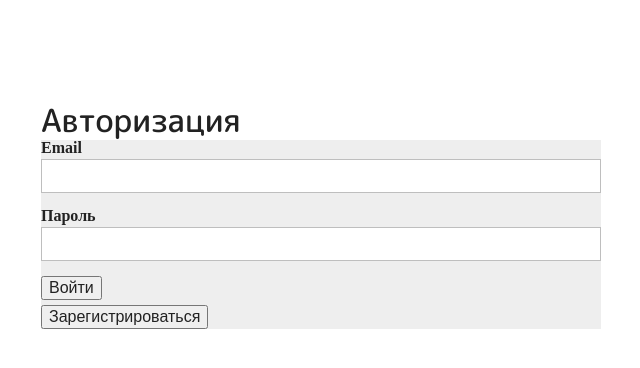
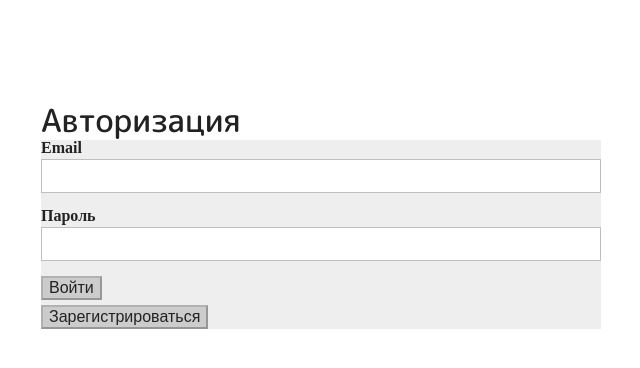
Before and after one commit to nikita-resh/tutor, a React app: page /auth in a window 1280 px wide. Shown: the top 368 px of the page, without its empty margins (319-959 px from the left). Built offline with nearby package versions, Linux system fonts and the light colour scheme.

Commit message:
feat: add form validation (disabled)

```diff
--- a/src/containers/Auth/Auth.css
+++ b/src/containers/Auth/Auth.css
@@ -23,6 +23,13 @@
 .Auth button {
   display: block;
   margin-bottom: 5px;
+  background-color: green;
+}
+
+.Auth button:disabled {
+  display: block;
+  margin-bottom: 5px;
+  background-color: #ccc;
 }
 
 .Auth h1 {
--- a/src/containers/Auth/Auth.js
+++ b/src/containers/Auth/Auth.js
@@ -9,6 +9,7 @@
 }
 export default class Auth extends Component {
   state = {
+    isFormValid: false,
     formControls: {
       email: {
         value: "",
@@ -74,8 +75,14 @@
 
     formControls[controlName] = control;
 
+    let isFormValid = true;
+    Object.keys(formControls).forEach((name) => {
+      isFormValid = formControls[name].valid && isFormValid;
+    });
+
     this.setState({
       formControls,
+      isFormValid,
     });
   };
 
@@ -105,10 +112,18 @@
           <h1>Авторизация</h1>
           <form onSubmit={this.submitHandler}>
             {this.renderInputs()}
-            <button type="success" onClick={this.loginHandler}>
+            <button
+              type="success"
+              onClick={this.loginHandler}
+              disabled={!this.state.isFormValid}
+            >
               Войти
             </button>
-            <button type="primary" onClick={this.registerHandler}>
+            <button
+              type="primary"
+              onClick={this.registerHandler}
+              disabled={!this.state.isFormValid}
+            >
               Зарегистрироваться
             </button>
           </form>
```
